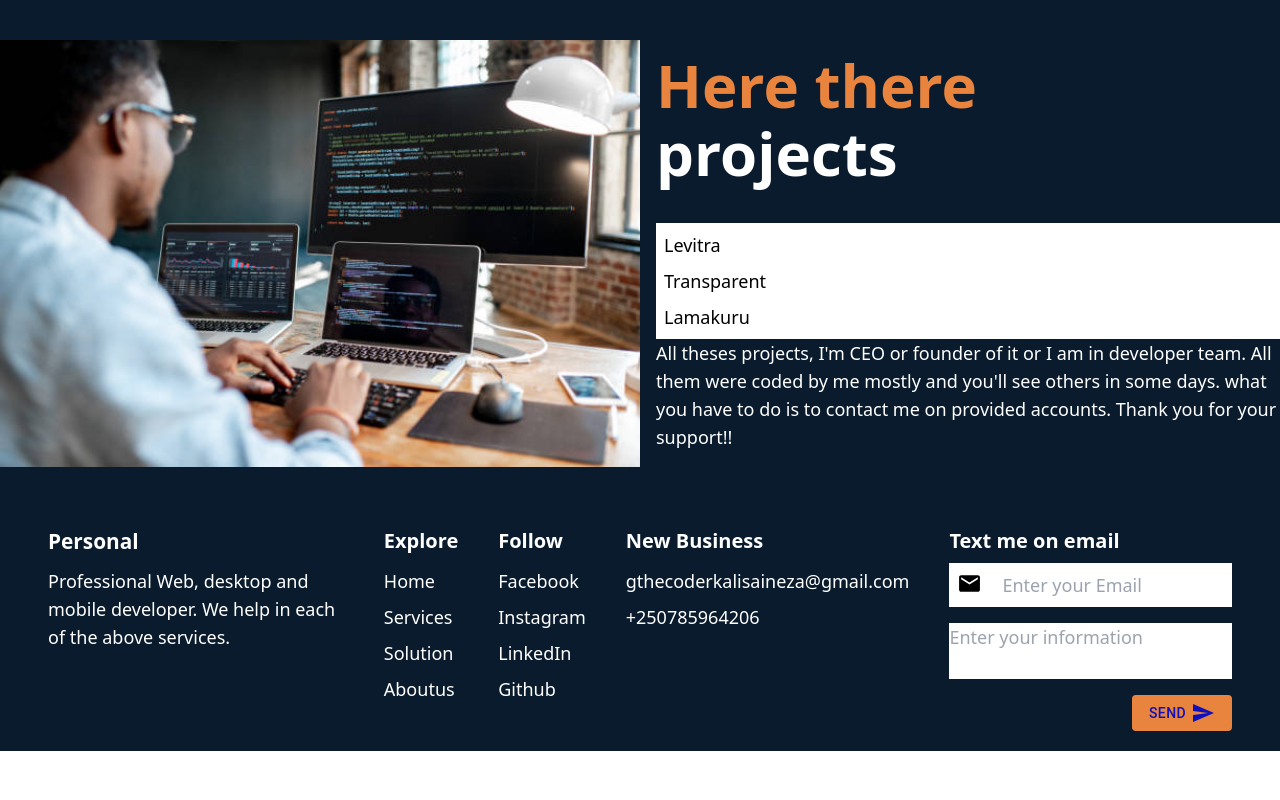
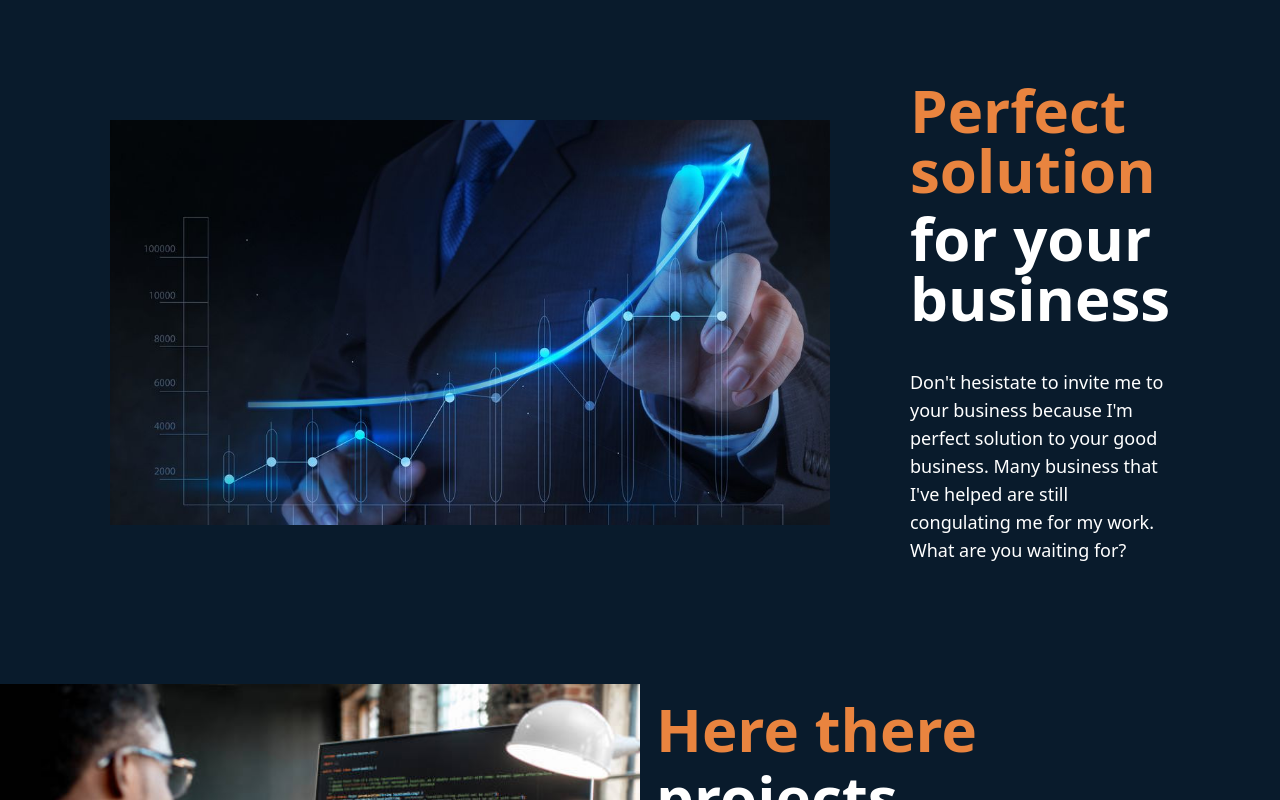
Before and after one commit to the-coder-kalisa/portofolio, a React (Vite) app: page / in a window 1280 px wide. Shown: the top 800 px of the page. Built offline with nearby package versions, Linux system fonts and the light colour scheme.

Commit message:
added recoil module

```diff
--- a/src/App.tsx
+++ b/src/App.tsx
@@ -36,8 +36,8 @@ function App() {
     >
       {/* <Navigation /> */}
       {/* <Home />
-      <Services />
-    <Solution /> */ }
+      <Services /> */}
+    <Solution />
       <Career />
       <Footer />
     </div>
```
